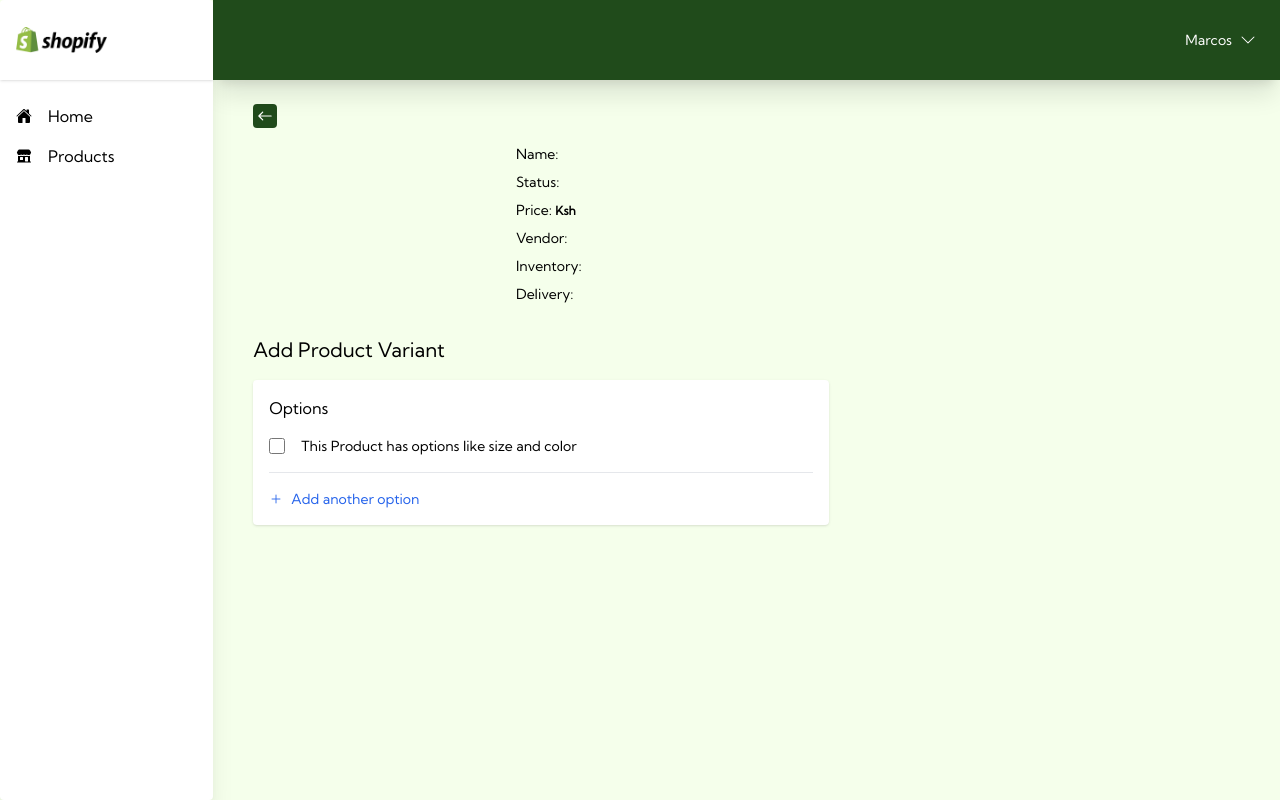
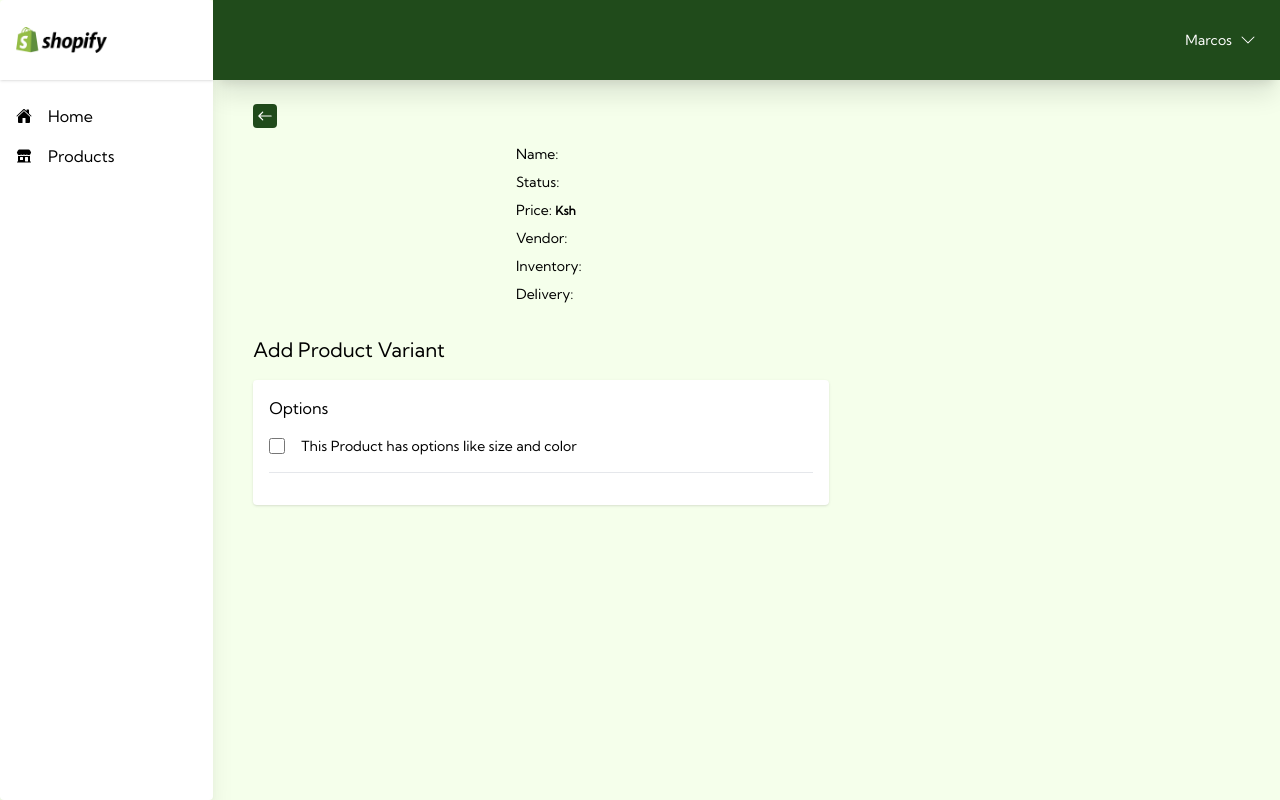
Before and after one commit to Marcos8060/Shopify-Variants, a Next.js app: page /dashboard/product/0 in a window 1280 px wide. Built offline with nearby package versions, Linux system fonts and the light colour scheme.

Commit message:
installed react hottoast

```diff
--- a/package.json
+++ b/package.json
@@ -17,6 +17,7 @@
     "next": "14.1.4",
     "react": "^18",
     "react-dom": "^18",
+    "react-hot-toast": "^2.4.1",
     "react-icons": "^5.0.1",
     "react-redux": "^9.1.0",
     "yup": "^1.4.0"
--- a/src/components/dashboard/product/add-product.js
+++ b/src/components/dashboard/product/add-product.js
@@ -50,12 +50,12 @@
             </>
           )}
 
-          <section>
+          {/* <section>
             <div className="flex items-center gap-2 text-blue-600 text-sm cursor-pointer">
               <IoAdd />
               <p>Add another option</p>
             </div>
-          </section>
+          </section> */}
         </section>
       </div>
     </section>
--- a/src/components/dashboard/product/input-value.js
+++ b/src/components/dashboard/product/input-value.js
@@ -93,7 +93,7 @@
                       id={"optionValue-" + index}
                       onFocus={handleFocus}
                       placeholder="Option Value"
-                      className="border border-gray rounded block focus:outline-none px-3 py-2 text-sm w-full"
+                      className="border border-gray rounded block focus:outline-none px-3 py-2 text-xs w-full"
                       type="text"
                       name={`optionValues[${index}]`}
                     />
```
Also changed, not shown: 1 other file (tests, documents, lock files or other folders).
